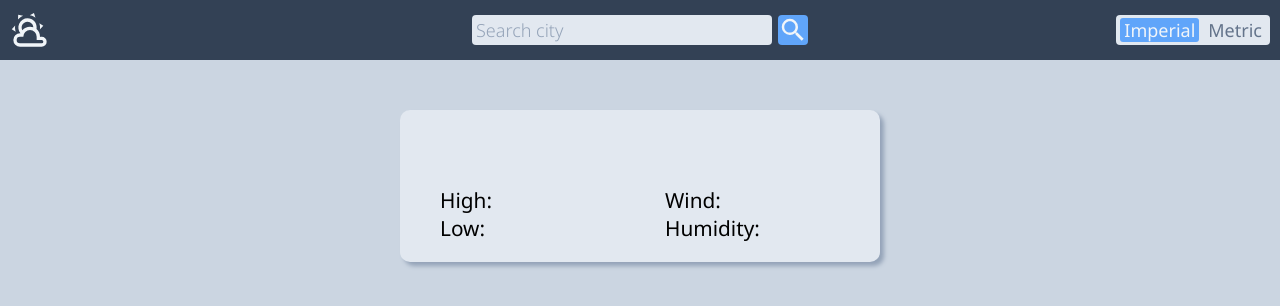
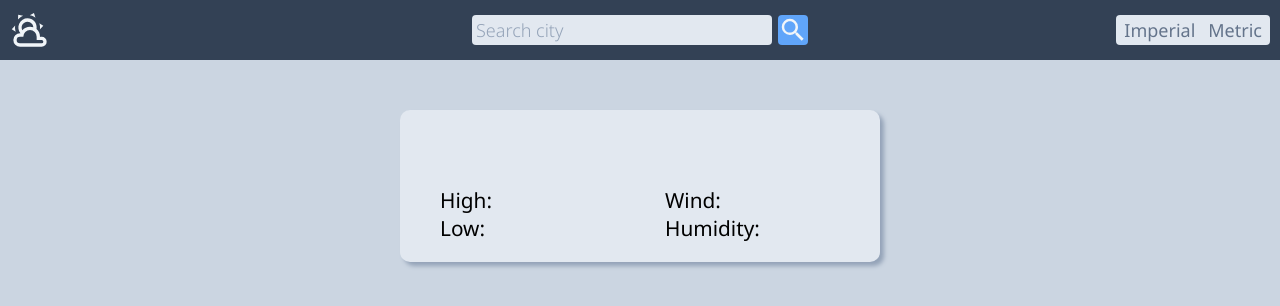
Before and after one commit to wzhengg/weather-app, a website built with webpack: page dist/index.html in a window 1280 px wide. Built offline with nearby package versions, Linux system fonts and the light colour scheme.

Commit message:
Remove redundant class

```diff
--- a/dist/index.html
+++ b/dist/index.html
@@ -14,7 +14,7 @@
         <div class="search-btn"></div>
       </div>
       <div class="units">
-        <div class="imperial selected">Imperial</div>
+        <div class="imperial">Imperial</div>
         <div class="metric">Metric</div>
       </div>
     </header>
```
